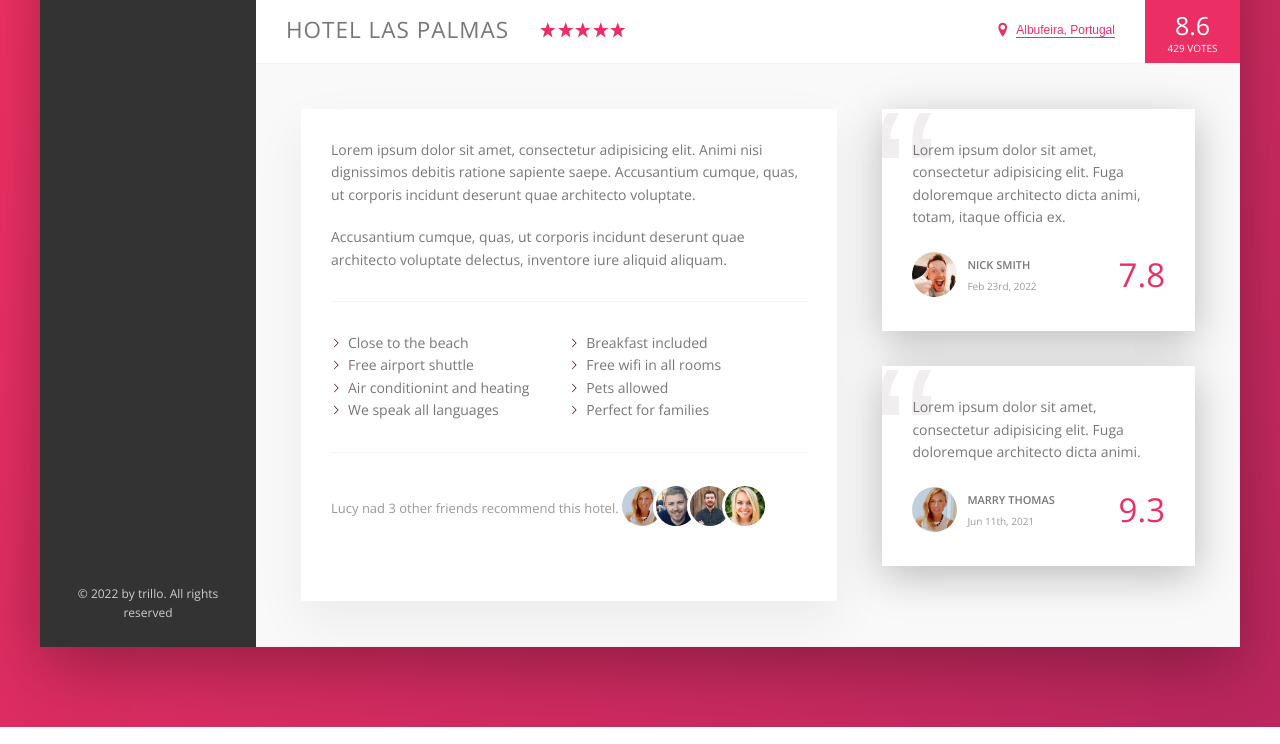
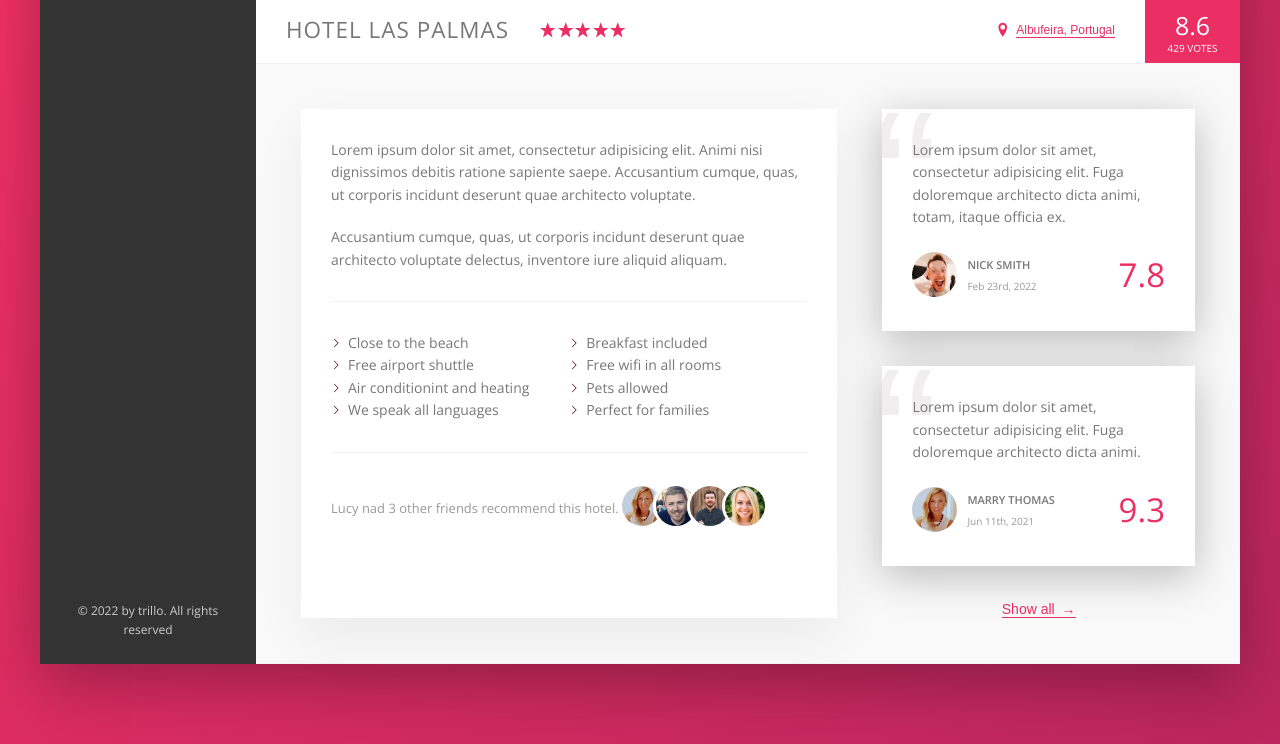
Before and after one commit to TomAlus/trillo, a website: page index.html in a window 1280 px wide. Shown: the part 538-1282 px from the top of the page. Drawn offline with nearby package versions, Linux system fonts and the light colour scheme.

Commit message:
Update user reviews section

```diff
--- a/index.html
+++ b/index.html
@@ -197,8 +197,12 @@
                   <div class="review__rating">9.3</div>
                 </figcaption>
               </figure>
+
+              <button class="btn-inline">Show all <span>&rarr;</span></button>
             </figure>
           </div>
+
+
         </main>
       </div>
     </div>
--- a/sass/_components.scss
+++ b/sass/_components.scss
@@ -286,8 +286,17 @@
   cursor: pointer;
   transition: all 0.2s;
 
+  & span {
+    margin-left: 3px;
+    transition: margin-left 0.2s;
+  }
+
   &:hover {
     color: var(--color-grey-dark-1);
+
+    span {
+      margin-left: 8px;
+    }
   }
 
   &:focus {
--- a/sass/_layout.scss
+++ b/sass/_layout.scss
@@ -51,4 +51,7 @@
 
 .user-reviews {
   flex: 1;
+  display: flex;
+  flex-direction: column;
+  align-items: center;
 }
```
Also changed, not shown: css/style.css, 1 other file.
